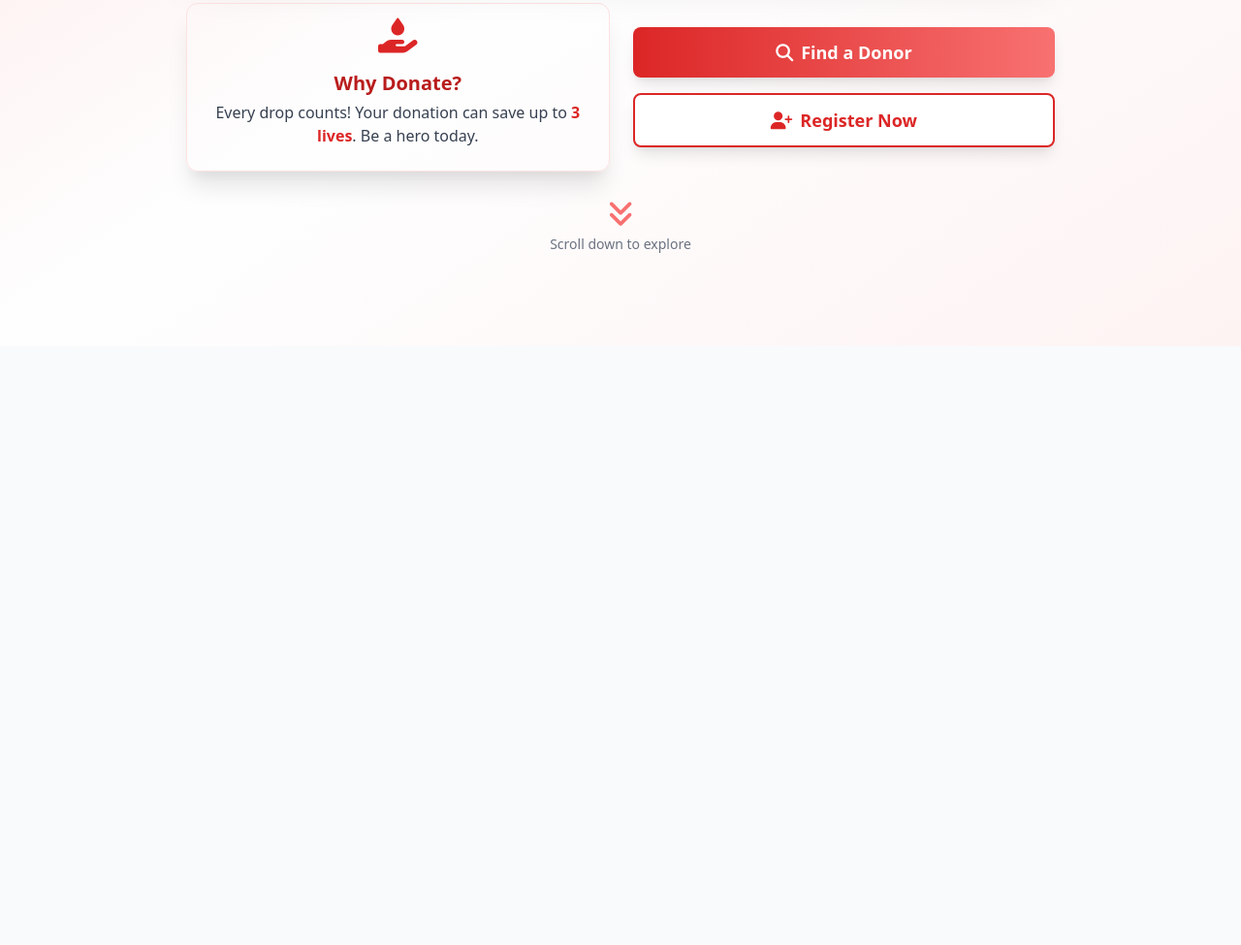
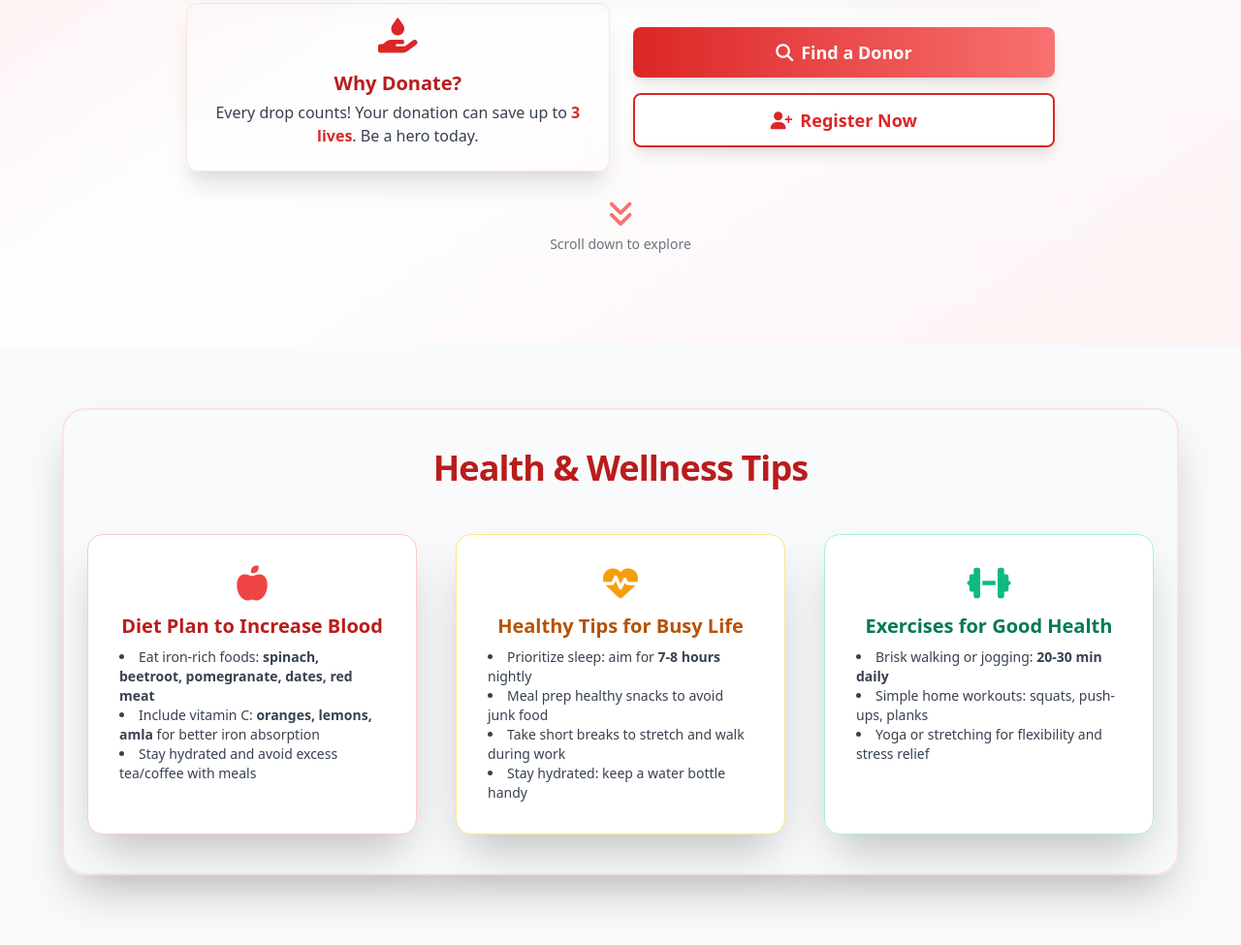
Before and after one commit to Sanika1805/Blood_Donation, a website: page blood-donation-app/public/index.html in a window 1280 px wide. Shown: the part 573-1548 px from the top of the page at 97% size. Before the commit the page ends 930 px from the top, so only its background shows below. Drawn offline with nearby package versions, Linux system fonts and the light colour scheme.

Commit message:
2nd commit

```diff
--- a/blood-donation-app/public/app.js
+++ b/blood-donation-app/public/app.js
@@ -1,9 +1,13 @@
 // Navigation logic
+
 const sections = {
   home: document.getElementById('home'),
   'find-donors': document.getElementById('find-donors'),
   register: document.getElementById('register')
 };
+
+// Health & Wellness section (outside main sections)
+const wellnessSection = document.querySelector('section.w-full.flex.justify-center.items-center');
 
 function showSection(sectionId) {
   Object.keys(sections).forEach(id => {
@@ -13,6 +17,14 @@ function showSection(sectionId) {
       sections[id].classList.add('hidden');
     }
   });
+  // Show wellness cards only on Home
+  if (wellnessSection) {
+    if (sectionId === 'home') {
+      wellnessSection.classList.remove('hidden');
+    } else {
+      wellnessSection.classList.add('hidden');
+    }
+  }
 }
 
 // Handle nav and CTA clicks
--- a/blood-donation-app/public/index.html
+++ b/blood-donation-app/public/index.html
@@ -49,6 +49,46 @@
       <div class="flex flex-col items-center mt-10 animate-bounce">
         <span class="text-red-400 text-3xl"><i class="fa-solid fa-angles-down"></i></span>
         <span class="text-gray-500 text-sm mt-1">Scroll down to explore</span>
+      </div>
+    </div>
+  </section>
+
+  <!-- Health & Wellness Cards Section (now outside Home section for visibility) -->
+  <section class="w-full flex justify-center items-center py-16 mt-0 mb-8">
+    <div class="max-w-6xl w-full bg-white/95 border-2 border-red-100 rounded-3xl shadow-2xl px-6 py-10">
+      <h2 class="text-3xl md:text-4xl font-extrabold text-center text-red-700 mb-12 tracking-tight drop-shadow-lg">Health & Wellness Tips</h2>
+      <div class="grid grid-cols-1 md:grid-cols-3 gap-10">
+        <!-- Diet Plan Card -->
+        <div class="bg-white rounded-2xl shadow-2xl border border-red-200 p-8 flex flex-col items-center hover:shadow-[0_8px_32px_rgba(220,38,38,0.25)] transition animate-fade-in">
+          <i class="fa-solid fa-apple-whole text-4xl text-red-500 mb-3"></i>
+          <h3 class="text-xl font-bold text-red-700 mb-2">Diet Plan to Increase Blood</h3>
+          <ul class="text-gray-700 text-sm list-disc list-inside text-left">
+            <li>Eat iron-rich foods: <span class="font-semibold">spinach, beetroot, pomegranate, dates, red meat</span></li>
+            <li>Include vitamin C: <span class="font-semibold">oranges, lemons, amla</span> for better iron absorption</li>
+            <li>Stay hydrated and avoid excess tea/coffee with meals</li>
+          </ul>
+        </div>
+        <!-- Healthy Lifestyle Card -->
+        <div class="bg-white rounded-2xl shadow-2xl border border-yellow-200 p-8 flex flex-col items-center hover:shadow-[0_8px_32px_rgba(251,191,36,0.25)] transition animate-fade-in">
+          <i class="fa-solid fa-heart-pulse text-4xl text-yellow-500 mb-3"></i>
+          <h3 class="text-xl font-bold text-yellow-700 mb-2">Healthy Tips for Busy Life</h3>
+          <ul class="text-gray-700 text-sm list-disc list-inside text-left">
+            <li>Prioritize sleep: aim for <span class="font-semibold">7-8 hours</span> nightly</li>
+            <li>Meal prep healthy snacks to avoid junk food</li>
+            <li>Take short breaks to stretch and walk during work</li>
+            <li>Stay hydrated: keep a water bottle handy</li>
+          </ul>
+        </div>
+        <!-- Exercise Card -->
+        <div class="bg-white rounded-2xl shadow-2xl border border-green-200 p-8 flex flex-col items-center hover:shadow-[0_8px_32px_rgba(34,197,94,0.25)] transition animate-fade-in">
+          <i class="fa-solid fa-dumbbell text-4xl text-green-500 mb-3"></i>
+          <h3 class="text-xl font-bold text-green-700 mb-2">Exercises for Good Health</h3>
+          <ul class="text-gray-700 text-sm list-disc list-inside text-left">
+            <li>Brisk walking or jogging: <span class="font-semibold">20-30 min daily</span></li>
+            <li>Simple home workouts: squats, push-ups, planks</li>
+            <li>Yoga or stretching for flexibility and stress relief</li>
+          </ul>
+        </div>
       </div>
     </div>
   </section>
```
